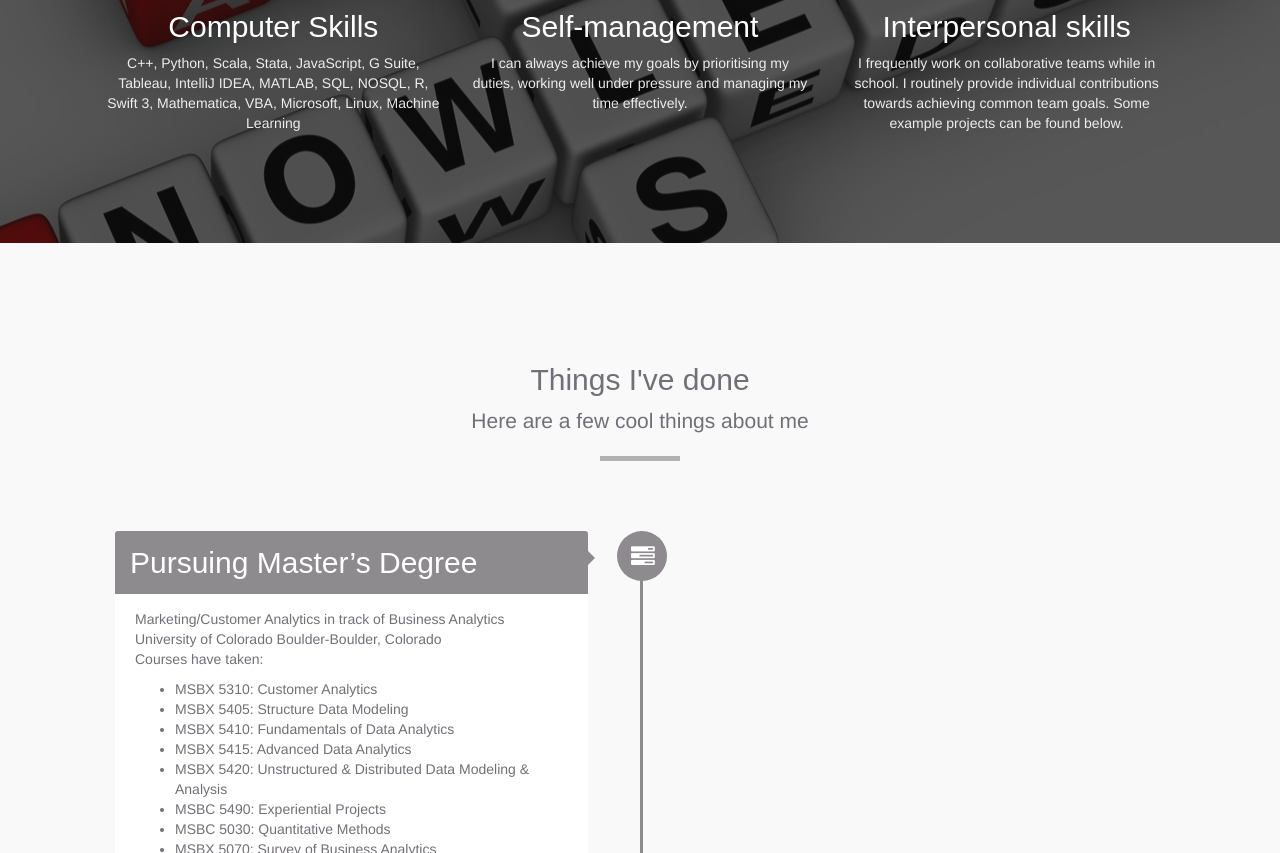
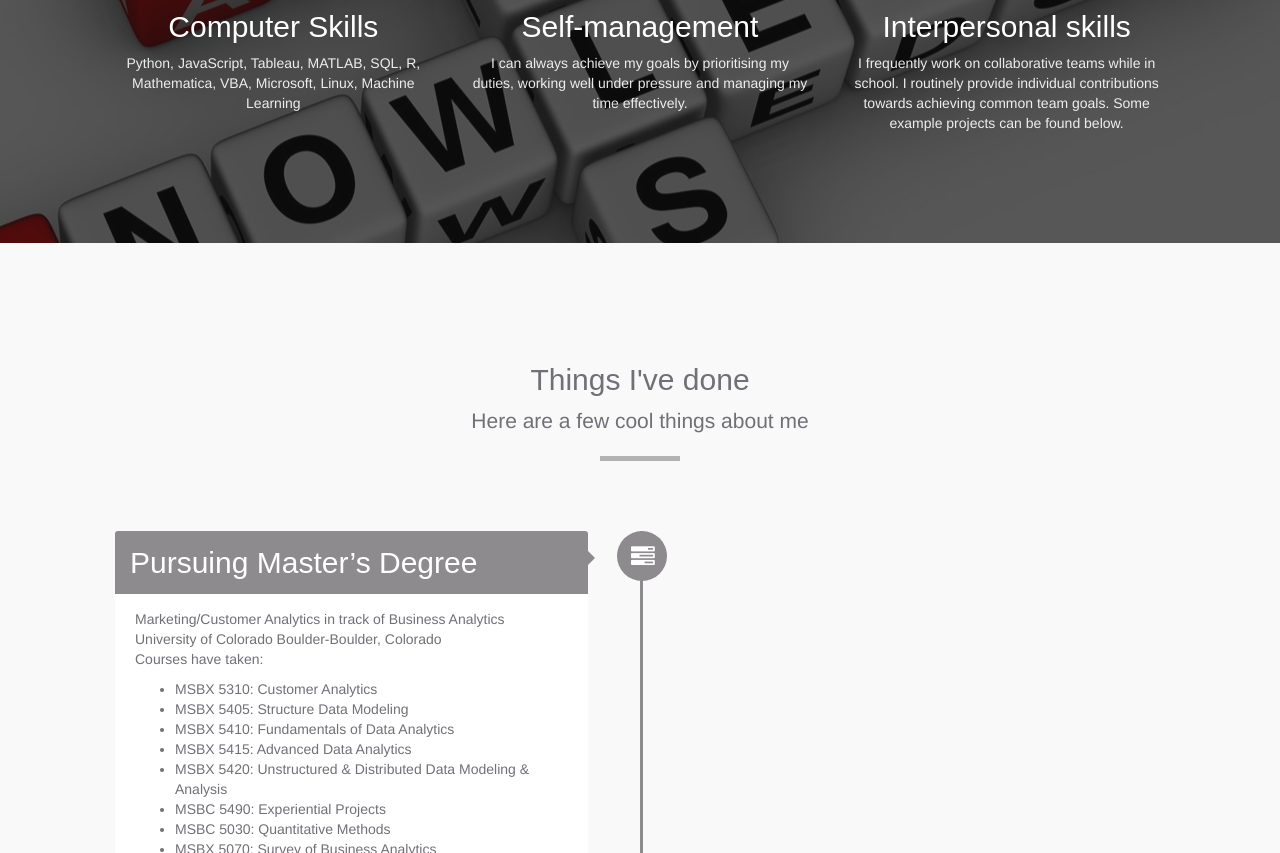
Before and after one commit to SilentsingerZ/SilentSingerZ.github.io, a plain HTML site: page resume/index.html in a window 1280 px wide. Shown: the part 1736-2589 px from the top of the page. Drawn offline with nearby package versions, Linux system fonts and the light colour scheme.

Commit message:
Update index.html

```diff
--- a/resume/index.html
+++ b/resume/index.html
@@ -132,8 +132,8 @@
 
 
                     <p>
-                      C++, Python, Scala, Stata, JavaScript, G Suite, Tableau, IntelliJ IDEA,
-                      MATLAB, SQL, NOSQL, R, Swift 3, Mathematica, VBA, Microsoft, Linux, Machine Learning</p>
+                      Python, JavaScript, Tableau,
+                      MATLAB, SQL, R, Mathematica, VBA, Microsoft, Linux, Machine Learning</p>
                 </div>
 
 
```
